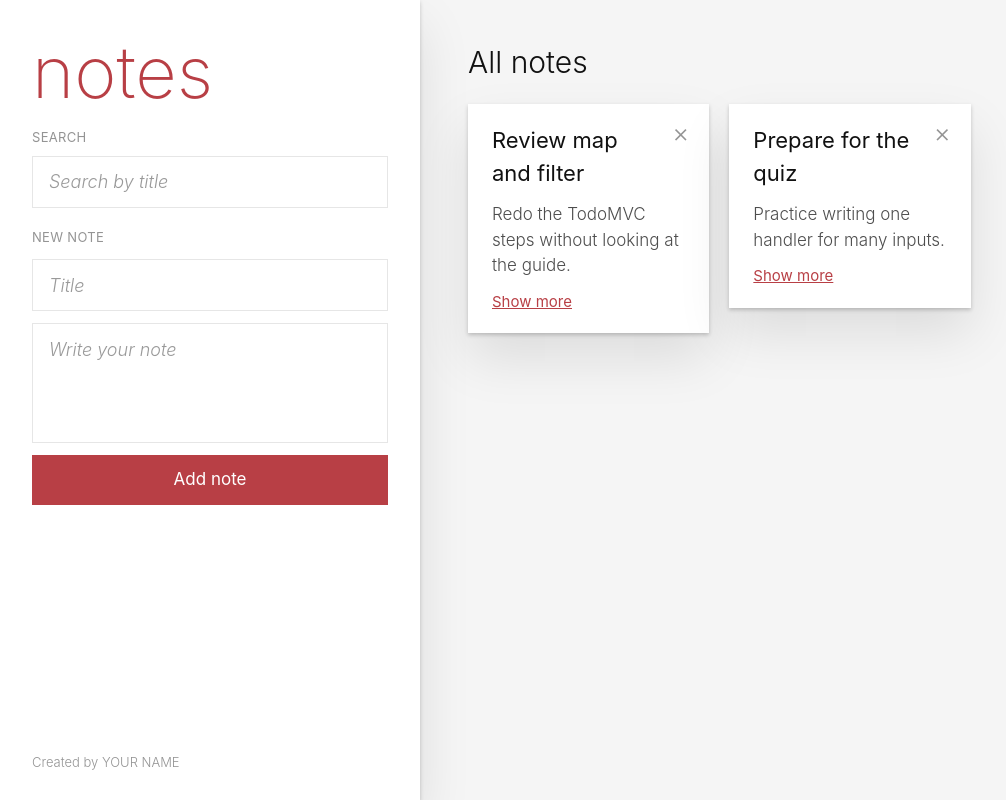
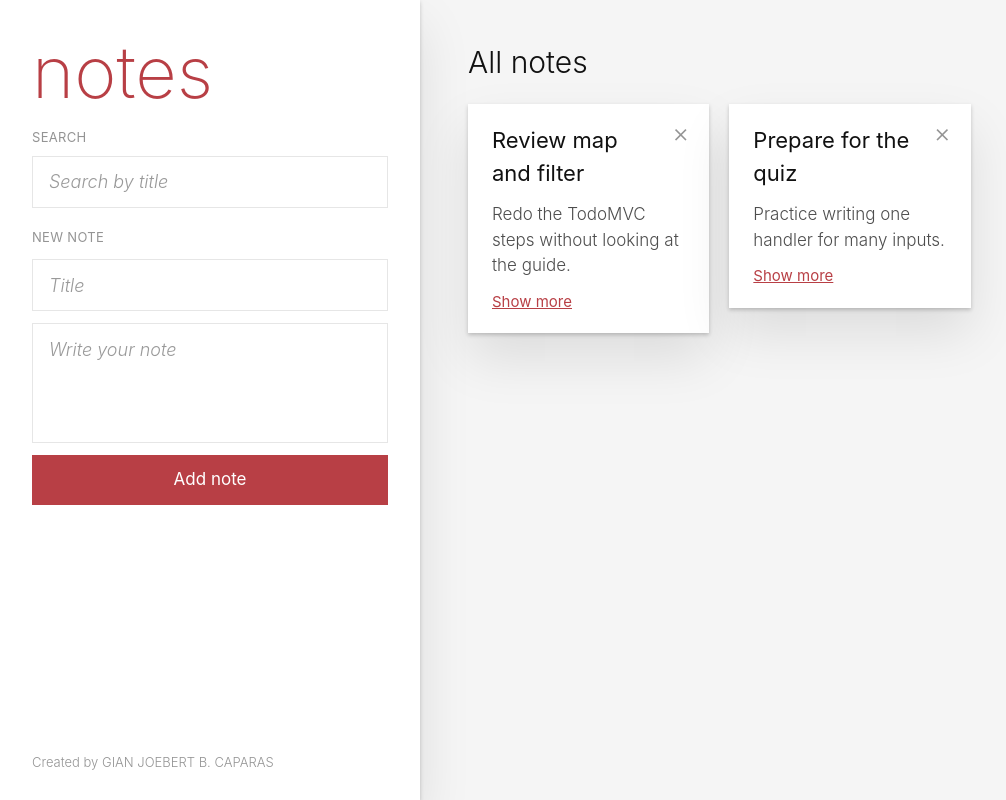
Before and after one commit to Gian-Caparas/csit340G5-notes, a React (Vite) app: page / in a window 1280 px wide. Shown: the whole page, without its empty margins (0-1006 px from the left). Built offline with nearby package versions, Linux system fonts and the light colour scheme.

Commit message:
chore: replace GIAN JOEBERT B. CAPARAS with Juan Dela Cruz

```diff
--- a/src/App.jsx
+++ b/src/App.jsx
@@ -5,7 +5,7 @@ function App() {
   return (
     <div className="bg-[#f5f5f5] font-light text-[#111]">
       <Notes />
-      <Info name="YOUR NAME" />
+      <Info name="GIAN JOEBERT B. CAPARAS" />
     </div>
   )
 }
```
